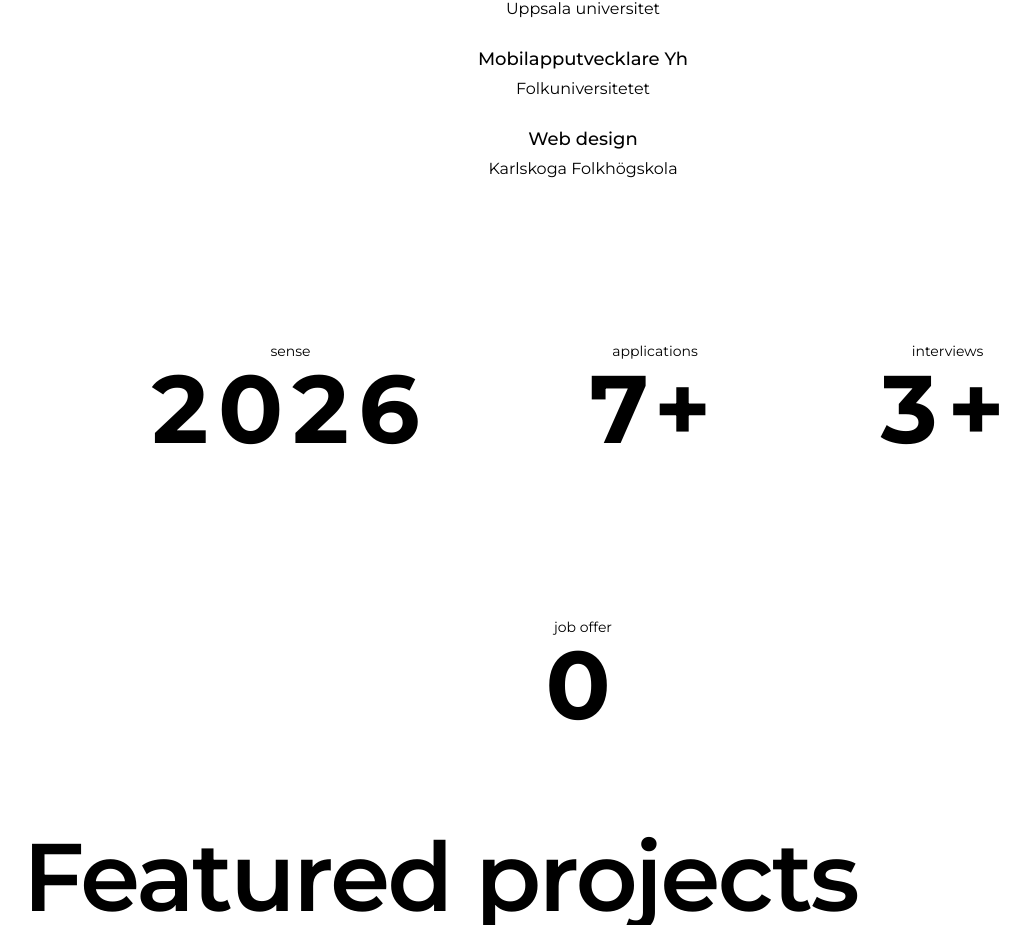
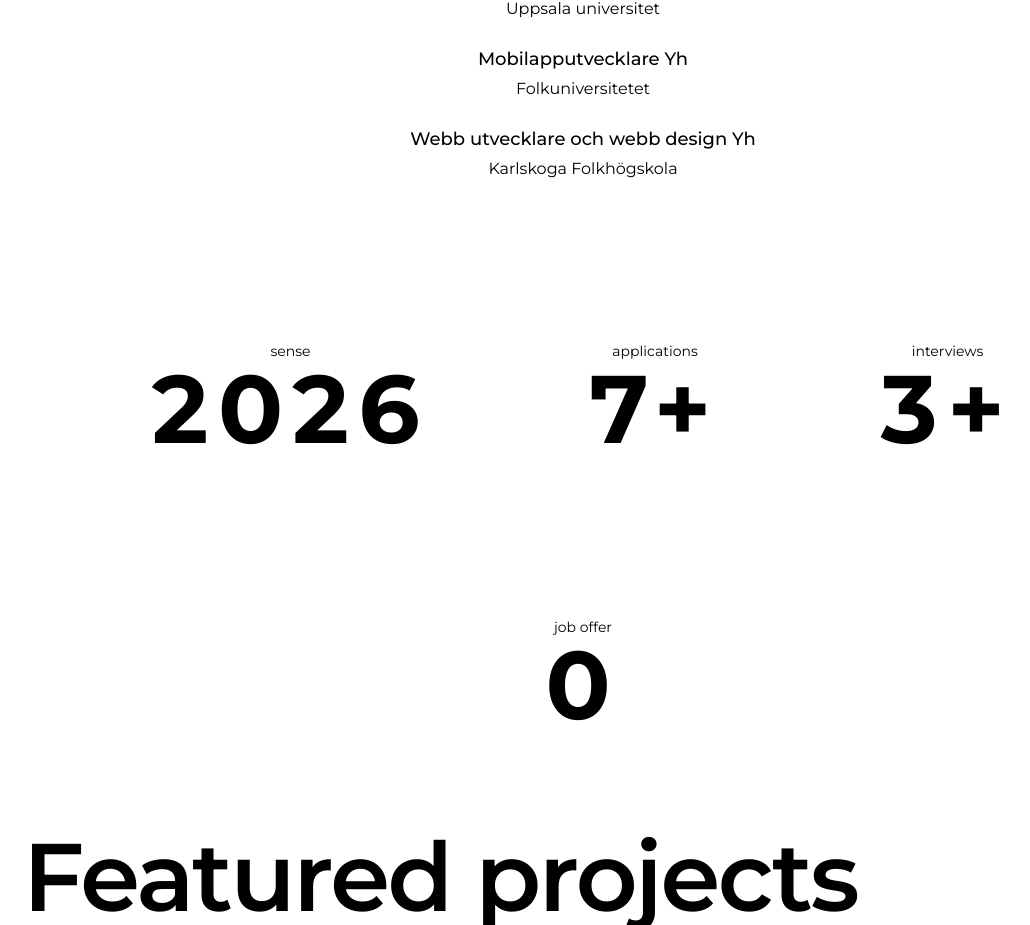
Before and after one commit to ns-develops/Portfolio-ns-dev.tech, a React (Vite) app: page / in a window 1280 px wide. Shown: the part 1095-2020 px from the top of the page, without its empty margins (57-1087 px from the left). Built offline with nearby package versions, Linux system fonts and the light colour scheme; a web font is replaced by a local one.

Commit message:
added webbutvecklare

```diff
--- a/src/components/Info.jsx
+++ b/src/components/Info.jsx
@@ -207,7 +207,7 @@ const Info = () => {
   </p>
 
     <p className="text-base md:text-lg font-medium mt-6">
-    Web design
+    Webb utvecklare och webb design Yh
   </p>
 
   <p className="text-sm md:text-base mt-1">
```
